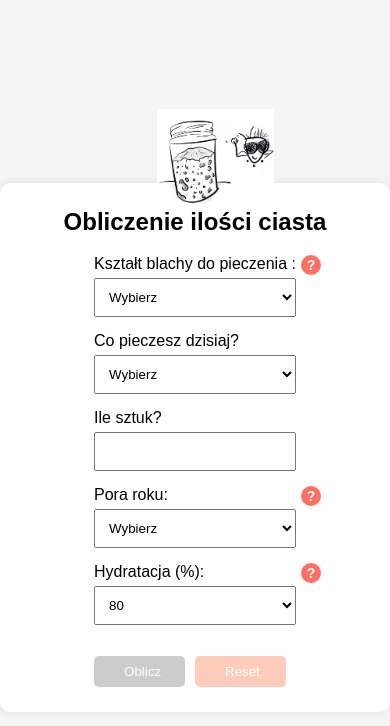
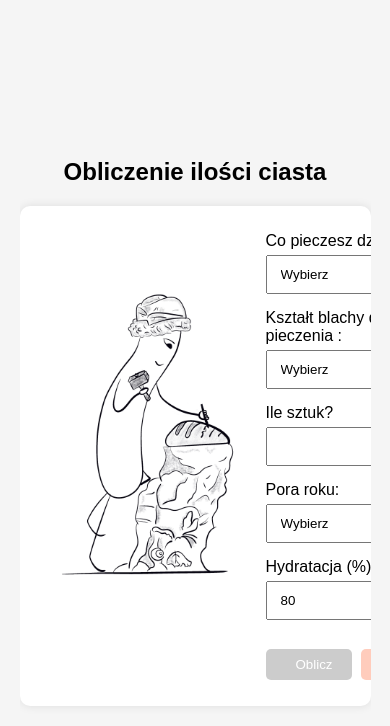
Before and after one commit to Thelepest/ebookDoughCalculator, a React (Create React App) app: page / in a window 390 px wide. Shown: the top 726 px of the page. Built offline with nearby package versions, Linux system fonts and the light colour scheme.

Commit message:
bread added and one picture

```diff
--- a/src/App.css
+++ b/src/App.css
@@ -1,5 +1,16 @@
 .App {
   text-align: center;
+}
+
+header {
+  text-align: center;
+  margin: 20px 0;
+}
+
+/* Styles the <h2> element */
+header h2 {
+  color: black;
+  margin: 0;
 }
 
 .App-logo {
--- a/src/App.js
+++ b/src/App.js
@@ -6,9 +6,7 @@ function App() {
   return (
       <div>
         <header>
-          <div>
-            <img src="/assets/pic.jpg" alt="Baking" />
-          </div>
+            <h2>Obliczenie ilości ciasta</h2>
         </header>
         <main>
           <Calculator />
--- a/src/Calculator.css
+++ b/src/Calculator.css
@@ -1,27 +1,11 @@
 html, body {
     font-family: Arial, sans-serif;
     background: #f5f5f5;
-    margin: 0;
     display: flex;
     overflow: hidden;
     justify-content: center;
     align-items: center;
     height: 100vh;
-    padding: 0;
-}
-
-header {
-    color: white;
-    padding: 20px;
-    text-align: center;
-    width: 100%;
-    display: flex;
-    flex-direction: column;
-    align-items: center;
-    justify-content: center;
-    font-size: calc(10px + 2vmin);
-    max-height: 10px;
-    vertical-align: middle;
 }
 
 header img {
@@ -38,42 +22,96 @@ header h1 {
 
 .container {
     background: white;
-    padding: 50px;
     box-shadow: 0 0 10px rgba(0,0,0,0.1);
     border-radius: 10px;
     align-items: center;
     display: grid;
-    place-items: center;
+    grid-template-columns: auto 1fr auto; /* Adjusted to fit images and form */
+    gap: 20px; /* Space between columns */
     box-sizing: border-box;
+    max-width: 90vw; /* Limit container width */
+    max-height: 90vh; /* Limit container height */
+    position: relative;
+}
+
+.form-content {
+    grid-column: 2; /* Center the form in the middle column */
+    max-width: 100%;
+}
+
+.side-image {
+    max-width: 100%; /* Ensure the images fit within their container */
+    max-height: 100%; /* Ensure the images fit within their container */
+    object-fit: contain; /* Maintain aspect ratio */
+    display: block; /* Ensure the images are block-level elements */
+}
+
+.left {
+    justify-self: start; /* Align the left image to the left side of the grid */
 }
 
 @media (max-width: 575.98px) {
     .container {
         padding: 10px;
+        grid-template-columns: 1fr; /* Stack images and form vertically */
+        gap: 10px; /* Adjust gap for smaller screens */
+    }
+
+    .side-image {
+        max-width: 35vw; /* Adjust for smaller screens */
+        max-height: 30vh;
     }
 }
 
 @media (max-width: 767.98px) {
     .container {
         padding: 15px;
+        grid-template-columns: 1fr; /* Stack images and form vertically */
+        gap: 15px; /* Adjust gap for medium screens */
+    }
+
+    .side-image {
+        max-width: 40vw; /* Adjust for medium screens */
+        max-height: 35vh;
     }
 }
 
 @media (max-width: 991.98px) {
     .container {
-        padding: 20px;
+        padding: 30px;
+        grid-template-columns: 1fr; /* Stack images and form vertically */
+        gap: 20px; /* Adjust gap for larger screens */
+    }
+
+    .side-image {
+        max-width: 45vw; /* Adjust for larger screens */
+        max-height: 40vh;
     }
 }
 
 @media (max-width: 1199.98px) {
     .container {
-        padding: 25px;
+        padding: 26px;
+        grid-template-columns: 1fr; /* Stack images and form vertically */
+        gap: 25px; /* Adjust gap for even larger screens */
+    }
+
+    .side-image {
+        max-width: 50vw; /* Adjust for even larger screens */
+        max-height: 50vh;
     }
 }
 
 @media (min-width: 1200px) {
     .container {
         padding: 30px;
+        grid-template-columns: auto 1fr auto; /* Reset to horizontal layout for larger screens */
+        gap: 20px; /* Maintain a comfortable gap */
+    }
+
+    .side-image {
+        max-width: 30vw; /* Adjust for larger screens */
+        max-height: 60vh;
     }
 }
 
--- a/src/Calculator.js
+++ b/src/Calculator.js
@@ -2,6 +2,7 @@ import React, { useState } from 'react';
 import './Calculator.css';
 import RecipeModal from './RecipeModal';
 import { OverlayTrigger, Tooltip } from 'react-bootstrap';
+import Spinner from "./Spinner";
 
 function Calculator() {
     const [form, setForm] = useState({
@@ -16,16 +17,41 @@ function Calculator() {
     });
     const [recipe, setRecipe] = useState(null);
     const [isModalOpen, setIsModalOpen] = useState(false);
+    const [isLoading, setIsLoading] = useState(false);
+
+
+    const handleProductChange = (e) => {
+        const selectedProduct = e.target.value;
+        setForm(prevForm => ({
+            ...prevForm,
+            product: selectedProduct,
+            hydration: selectedProduct === 'chleb' ? 70 : 80,
+        }));
+    };
 
     const isFormValid = () => {
-        const { shape, product, quantity, season } = form;
-        if (!shape || !product || quantity <= 0 || !season) return false;
-        if (shape === 'rectangular' && (form.length <= 0 || form.depth <= 0)) return false;
-        return !(shape === 'circular' && form.diameter <= 0);
+        const { shape, length, depth, diameter, product, quantity, season, breadWeight } = form;
+
+        if (!product || quantity <= 0 || !season) return false;
+        if (product === 'chleb') {
+            if (breadWeight <= 0 || isNaN(breadWeight)) return false;
+        } else {
+            if (!shape) return false;
+
+            if (shape === 'rectangular') {
+                if (length <= 0 || isNaN(length) || depth <= 0 || isNaN(depth)) return false;
+            } else if (shape === 'circular') {
+                if (diameter <= 0 || isNaN(diameter)) return false;
+            }
+        }
+
+        return true;
     };
 
     const calculateRecipe = () => {
-        const { shape, length, depth, diameter, product, quantity, season, hydration } = form;
+        setIsLoading(true); // Show spinner
+        setTimeout(() => {
+            const { shape, length, depth, diameter, product, quantity, season, hydration, breadWeight } = form;
             const numProducts = quantity;
             const hydratation = hydration / 100;
             const isSummer = season === 'summer';
@@ -37,11 +63,15 @@ function Calculator() {
                 M = length * depth;
             }
 
+            // After baking, the bread loses around 9% of its water content. In proportion, around 4% more dough is
+            // needed to obtain the wanted quantity.
             let F = 0;
             if (product === 'focaccia') {
-            F = M * 1.5;
+                F = M * 1.5 * 1.04;
             } else if (product === 'pizza') {
-            F = M * 0.6;
+                F = M * 0.6 * 1.04;
+            } else if (product === 'chleb') {
+                F = breadWeight * 1.04;
             }
 
             const flour = numProducts * (1 / (1 + hydratation + 0.02 + (isSummer ? 0.1 : 0.2)));
@@ -58,6 +88,8 @@ function Calculator() {
                 levain: Math.ceil(levain * F),
             });
             setIsModalOpen(true);
+            setIsLoading(false); // Hide spinner after processing
+        }, 2000); // Spinner shows for 2 seconds
     };
 
     const resetForm = () => {
@@ -83,13 +115,47 @@ function Calculator() {
 
     return (
         <div className="container">
-            <h2>Obliczenie ilości ciasta</h2>
+            <img src={`${process.env.PUBLIC_URL}/pic1.jpg`} alt="Pic1" className="side-image left" />
+
+            <div className="form-content">
                 <form
                     onSubmit={(e) => {
                         e.preventDefault();
                         calculateRecipe();
                     }}
                 >
+                    {/* Form fields as before */}
+                    <div className="input-group position-relative">
+                        <label htmlFor="product">Co pieczesz dzisiaj?</label>
+                        <select
+                            id="product"
+                            value={form.product}
+                            onChange={handleProductChange}
+                            required
+                        >
+                            <option value="" disabled>
+                                Wybierz
+                            </option>
+                            <option value="focaccia">Focaccia</option>
+                            <option value="pizza">Pizza</option>
+                            <option value="chleb">Chleb</option>
+                        </select>
+                    </div>
+
+                    {form.product === 'chleb' && (
+                        <div className="input-group position-relative">
+                            <label htmlFor="breadWeight">Waga chleba (g):</label>
+                            <input
+                                type="number"
+                                id="breadWeight"
+                                value={form.breadWeight}
+                                onChange={(e) => setForm({ ...form, breadWeight: e.target.value })}
+                                required
+                            />
+                        </div>
+                    )}
+
+                    {form.product !== 'chleb' && (
                         <div className="input-group position-relative">
                             <label htmlFor="shape">Kształt blachy do pieczenia :</label>
                             <OverlayTrigger
@@ -111,8 +177,9 @@ function Calculator() {
                                 <option value="circular">Okrągły</option>
                             </select>
                         </div>
+                    )}
 
-                {form.shape === 'rectangular' && (
+                    {form.shape === 'rectangular' && form.product !== 'chleb' && (
                         <>
                             <div className="input-group position-relative">
                                 <label htmlFor="length">Długość (cm):</label>
@@ -133,7 +200,7 @@ function Calculator() {
                         </>
                     )}
 
-                {form.shape === 'circular' && (
+                    {form.shape === 'circular' && form.product !== 'chleb' && (
                         <div className="input-group position-relative">
                             <label htmlFor="diameter">Średnica (cm):</label>
                             <input
@@ -144,22 +211,6 @@ function Calculator() {
                             />
                         </div>
                     )}
-
-                <div className="input-group position-relative">
-                    <label htmlFor="product">Co pieczesz dzisiaj?</label>
-                    <select
-                        id="product"
-                        value={form.product}
-                        onChange={(e) => setForm({ ...form, product: e.target.value })}
-                        required
-                    >
-                        <option value="" disabled>
-                            Wybierz
-                        </option>
-                        <option value="focaccia">Focaccia</option>
-                        <option value="pizza">Pizza</option>
-                    </select>
-                </div>
 
                     <div className="input-group position-relative">
                         <label htmlFor="quantity">Ile sztuk?</label>
@@ -226,7 +277,10 @@ function Calculator() {
                     </div>
                 </form>
 
+                {isLoading && <Spinner />}
+
                 <RecipeModal isOpen={isModalOpen} onClose={() => setIsModalOpen(false)} recipe={recipe} />
+            </div>
         </div>
     );
 }
--- /dev/null
+++ b/src/Spinner.css
@@ -0,0 +1,33 @@
+/* Spinner.css */
+
+.spinner-overlay {
+    position: fixed; /* Fixed position to overlay the entire viewport */
+    top: 0;
+    left: 0;
+    width: 100%;
+    height: 100%;
+    background: rgba(0, 0, 0, 0.5); /* Semi-transparent black background */
+    display: flex;
+    justify-content: center; /* Center horizontally */
+    align-items: center; /* Center vertically */
+    z-index: 9999; /* Ensure it's on top of other elements */
+}
+
+.spinner {
+    width: 30vw; /* 30% of the viewport width */
+    height: 30vh; /* 30% of the viewport height */
+    max-width: 300px; /* Maximum width of 300px */
+    max-height: 300px; /* Maximum height of 300px */
+}
+
+.spinner img {
+    width: 100%;
+    height: 100%;
+    object-fit: contain; /* Maintain aspect ratio */
+    animation: spin 2s linear infinite; /* Apply the spinning animation */
+}
+
+@keyframes spin {
+    0% { transform: rotate(0deg); }
+    100% { transform: rotate(360deg); }
+}
--- /dev/null
+++ b/src/Spinner.js
@@ -0,0 +1,16 @@
+// Spinner.js
+import React from 'react';
+import './Spinner.css';
+import pizzaImg from './Pizza_NOBG.png';
+
+const Spinner = () => {
+    return (
+        <div className="spinner-overlay">
+            <div className="spinner">
+                <img src={pizzaImg} alt="Loading" />
+            </div>
+        </div>
+    );
+};
+
+export default Spinner;
```
Also changed, not shown: public/pic1.jpg (added), src/Pizza_NOBG.png (added). Lines whose indentation alone changed are shown as unchanged.
